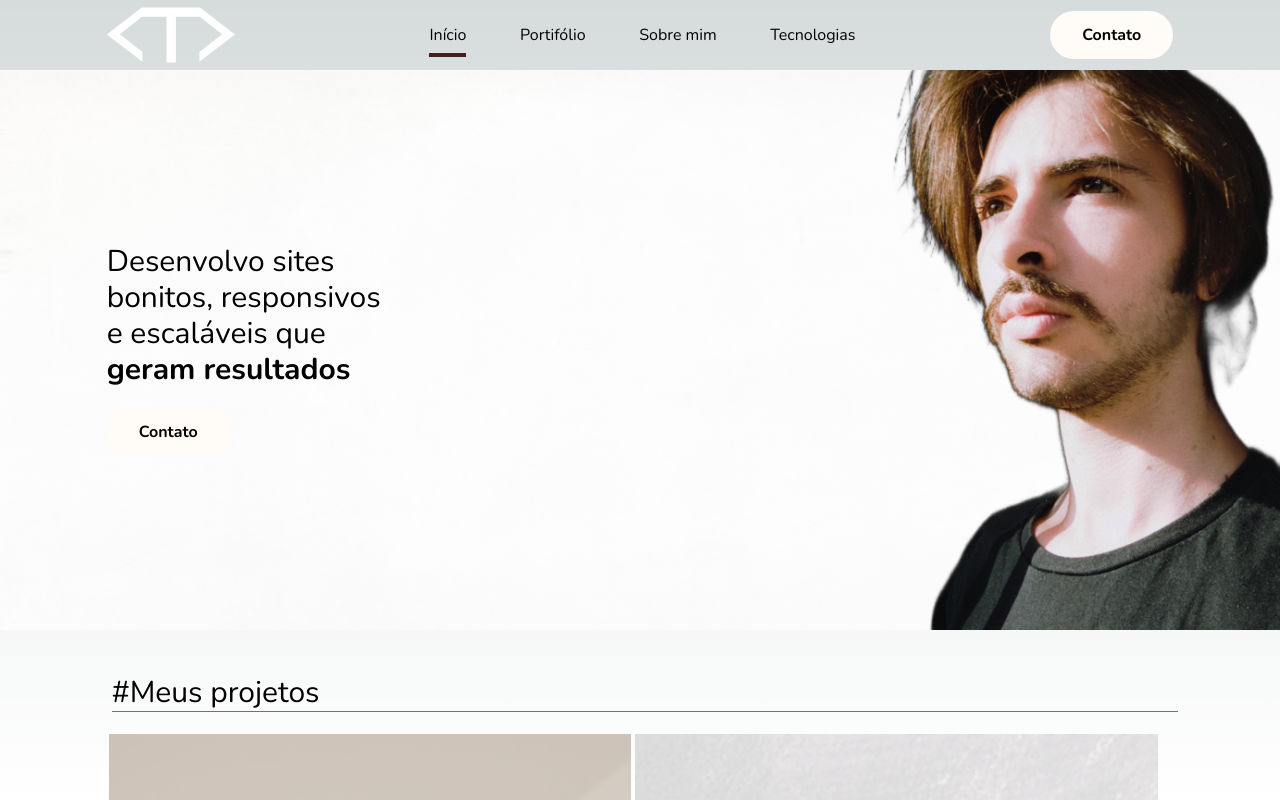
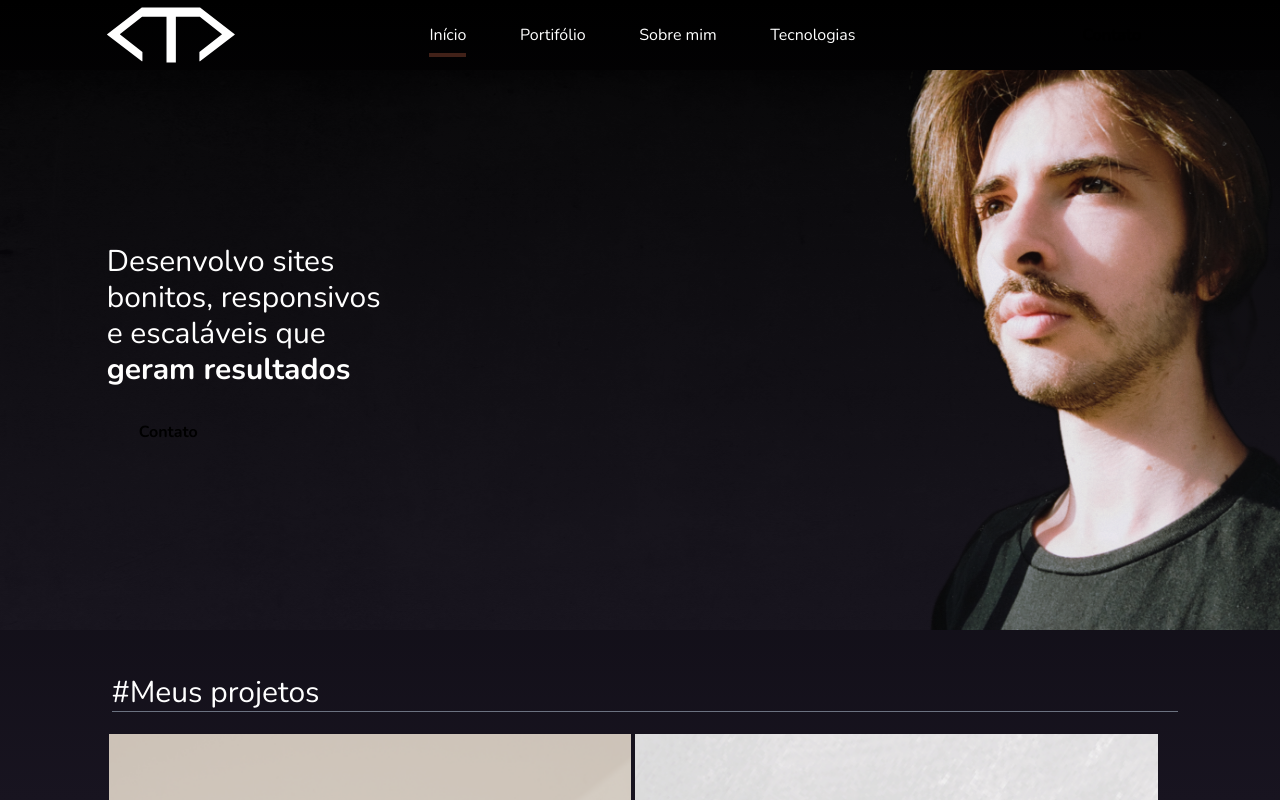
Before and after one commit to thalles0112/thalles-landingpage, a Next.js app: page / in a window 1280 px wide. Built offline with nearby package versions, Linux system fonts and the light colour scheme.

Commit message:
removido modo claro

```diff
--- a/app/globals.css
+++ b/app/globals.css
@@ -5,21 +5,13 @@
 
 :root {
   --nav-height: 70px;
-  --foreground: #000;
-  --background-start: #d6dbdc;
-  --background-end: #fff;
-  --theme-bg-start: #fffcf7;
+  --foreground: #fff;
+  --background-start: #000000;
+  --background-end: #181420;
   --theme-bg-end: #7c00e2;
   --button-hover-bg: #412118;
 }
 
-@media (prefers-color-scheme: dark) {
-  :root {
-    --foreground: #fff;
-    --background-start: #000000;
-    --background-end: #181420;
-  }
-}
 
 *{
   scroll-behavior: smooth;
```
